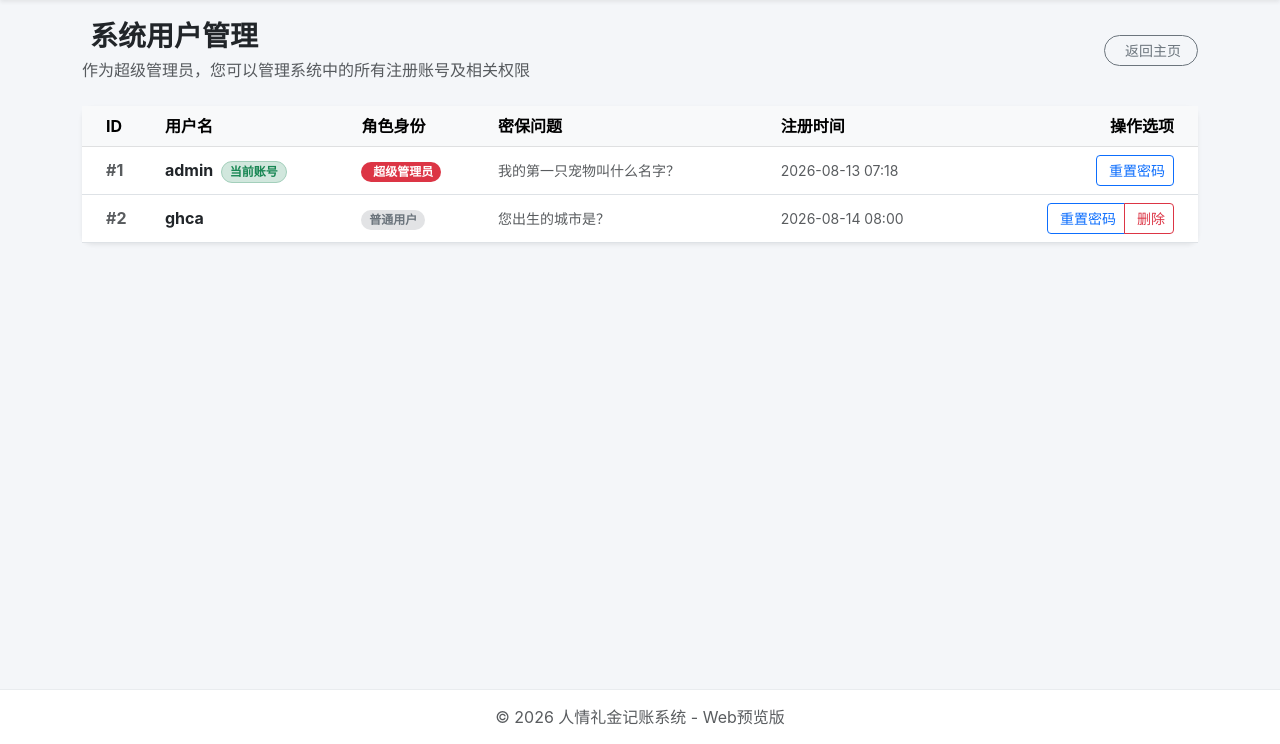
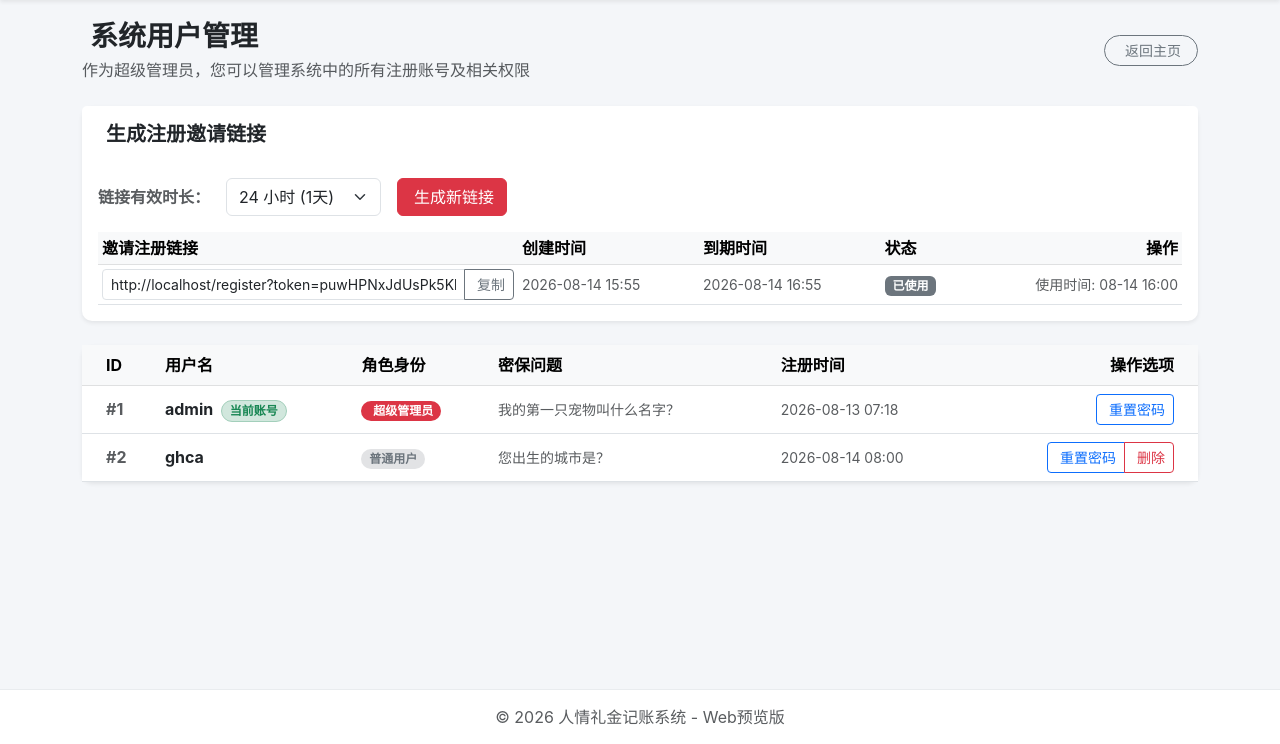
Before and after one commit to 18227370901/gift-bookkeeping-app, a Flask app: page /admin/users in a window 1280 px wide. Shown: the part 56-800 px from the top of the page. Run offline with Flask 3, Linux system fonts and the light colour scheme; a user stored in the database is signed in; data comes from the database, SQL or seed files in the repository; both versions use the stored data as it was after the commit.

Commit message:
fix & feat: remove captcha, fix register NameError, implement admin generated time-limited invite token registration system

```diff
--- a/app.py
+++ b/app.py
@@ -1,9 +1,13 @@
 import os
+import re
 import sys
 import shutil
 import random
 import string
 import time
+import uuid
+import secrets
+from datetime import datetime, timedelta
 import webbrowser
 from threading import Timer
 from flask import Flask, render_template, request, redirect, url_for, flash, session
@@ -71,6 +75,16 @@ class User(UserMixin, db.Model):
     def check_security_answer(self, answer):
         clean_answer = answer.strip().lower()
         return check_password_hash(self.security_answer_hash, clean_answer)
+
+class RegistrationToken(db.Model):
+    __tablename__ = 'registration_tokens'
+    id = db.Column(db.Integer, primary_key=True)
+    token = db.Column(db.String(64), unique=True, nullable=False)
+    created_at = db.Column(db.DateTime, default=datetime.now)
+    expires_at = db.Column(db.DateTime, nullable=False)
+    used = db.Column(db.Boolean, default=False)
+    used_at = db.Column(db.DateTime, nullable=True)
+    created_by_user_id = db.Column(db.Integer, db.ForeignKey('users.id'), nullable=True)
 
 class OperationLog(db.Model):
     __tablename__ = 'operation_logs'
@@ -360,92 +374,76 @@ def login():
 
     return render_template('login.html')
 
-# Rate limiting storage (in-memory)
-register_attempts = {}
-
-def get_captcha():
-    num1 = random.randint(1, 10)
-    num2 = random.randint(1, 10)
-    op = random.choice(['+', '*'])
-    if op == '+':
-        ans = num1 + num2
-        text = f"{num1} + {num2} = ?"
-    else:
-        ans = num1 * num2
-        text = f"{num1} × {num2} = ?"
-    session['captcha_ans'] = str(ans)
-    return text
-
 @app.route('/register', methods=['GET', 'POST'])
 def register():
     if current_user.is_authenticated:
         return redirect(url_for('index'))
 
-    ip_addr = request.remote_addr or request.headers.get('X-Forwarded-For', '')
+    token_str = request.args.get('token') or request.form.get('token', '').strip()
+    if not token_str:
+        flash('系统已开启注册邀请制，必须通过管理员生成的有效邀请链接才能进行注册！', 'warning')
+        return render_template('register.html', invalid_token=True)
+
+    reg_token = RegistrationToken.query.filter_by(token=token_str).first()
+
+    if not reg_token:
+        flash('无效的注册邀请链接，请联系管理员获取正确的注册链接！', 'danger')
+        return render_template('register.html', invalid_token=True)
+
+    if reg_token.used:
+        flash('该注册邀请链接已被使用过，无法再次注册，请联系管理员重新生成！', 'danger')
+        return render_template('register.html', invalid_token=True)
+
+    if reg_token.expires_at < datetime.now():
+        flash('该注册邀请链接已超时失效，请联系管理员生成新的注册链接！', 'danger')
+        return render_template('register.html', invalid_token=True)
 
     if request.method == 'POST':
-        # 1. IP / Rate limiting check (e.g. max 5 registrations per hour per IP)
-        now = time.time()
-        ip_records = register_attempts.get(ip_addr, [])
-        # keep records from last 1 hour
-        ip_records = [t for t in ip_records if now - t < 3600]
-        register_attempts[ip_addr] = ip_records
-        if len(ip_records) >= 5:
-            log_action('注册被拦截', f'IP [{ip_addr}] 尝试频次超限（1小时内已尝试5次以上）')
-            flash('您注册尝试过于频繁，请1小时后再试。', 'danger')
-            return render_template('register.html', captcha_text=get_captcha())
-
         username = request.form.get('username', '').strip()
         password = request.form.get('password', '').strip()
         confirm_password = request.form.get('confirm_password', '').strip()
         security_question = request.form.get('security_question', '').strip()
         security_answer = request.form.get('security_answer', '').strip()
-        user_captcha = request.form.get('captcha', '').strip()
-        session_captcha = session.pop('captcha_ans', None)
-
-        # Record this attempt timestamp
-        register_attempts[ip_addr].append(now)
-
-        # 2. Captcha Validation
-        if not session_captcha or user_captcha != session_captcha:
-            flash('验证码错误或已过期，请重新计算！', 'danger')
-            return render_template('register.html', captcha_text=get_captcha())
 
         if not username or not password or not security_question or not security_answer:
             flash('所有必填字段均不能为空！', 'danger')
-            return render_template('register.html', captcha_text=get_captcha())
+            return render_template('register.html', token=token_str, invalid_token=False)
 
-        # 3. Username Format Validation (3-20 chars, letters, numbers, underscores)
+        # 1. Username Format Validation (3-20 chars)
         if not re.match(r'^[a-zA-Z0-9_\u4e00-\u9fa5]{3,20}$', username):
             flash('用户名格式不符合要求！长度须为 3-20 位，仅允许汉字、字母、数字及下划线。', 'danger')
-            return render_template('register.html', captcha_text=get_captcha())
+            return render_template('register.html', token=token_str, invalid_token=False)
 
-        # 4. Password Strength Validation (min 6 chars, containing both letters and numbers)
+        # 2. Password Strength Validation (min 6 chars, containing both letters and numbers)
         if len(password) < 6 or not re.search(r'[a-zA-Z]', password) or not re.search(r'\d', password):
             flash('密码强度不足！密码长度至少为 6 位，且必须包含字母和数字的组合。', 'danger')
-            return render_template('register.html', captcha_text=get_captcha())
+            return render_template('register.html', token=token_str, invalid_token=False)
 
         if password != confirm_password:
             flash('两次输入的密码不一致！', 'danger')
-            return render_template('register.html', captcha_text=get_captcha())
+            return render_template('register.html', token=token_str, invalid_token=False)
 
         existing_user = User.query.filter_by(username=username).first()
         if existing_user:
             flash('该用户名已被注册，请尝试其他名称。', 'warning')
-            return render_template('register.html', captcha_text=get_captcha())
+            return render_template('register.html', token=token_str, invalid_token=False)
 
         user = User(username=username, security_question=security_question)
         user.set_password(password)
         user.set_security_answer(security_answer)
+
+        # 标记 token 为已使用
+        reg_token.used = True
+        reg_token.used_at = datetime.now()
+
         db.session.add(user)
         db.session.commit()
 
-        log_action('用户注册', f'新用户 [{username}] 成功注册账号', user=user)
-        flash('注册成功，请登录！', 'success')
+        log_action('用户注册', f'新用户 [{username}] 识别邀请码成功注册账号', user=user)
+        flash('注册成功，请使用新账号登录！', 'success')
         return redirect(url_for('login'))
 
-    captcha_text = get_captcha()
-    return render_template('register.html', captcha_text=captcha_text)
+    return render_template('register.html', token=token_str, invalid_token=False)
 
 @app.route('/forgot-password', methods=['GET', 'POST'])
 def forgot_password():
@@ -675,12 +673,13 @@ def change_password():
 @login_required
 def admin_users():
     if not current_user.is_admin:
-        flash('权限不足！', 'danger')
+        flash('只有超级管理员才能访问用户管理页面！', 'danger')
         return redirect(url_for('index'))
 
     users = User.query.order_by(User.id.asc()).all()
-    return render_template('admin_users.html', users=users)
-
+    # 获取所有注册邀请链接（最近创建的排前面）
+    tokens = RegistrationToken.query.order_by(RegistrationToken.created_at.desc()).all()
+    return render_template('admin_users.html', users=users, tokens=tokens, now=datetime.now())
 @app.route('/admin/logs')
 @login_required
 def admin_logs():
@@ -691,14 +690,33 @@ def admin_logs():
     page = request.args.get('page', 1, type=int)
     logs = OperationLog.query.order_by(OperationLog.created_at.desc()).paginate(page=page, per_page=20)
     return render_template('admin_logs.html', logs=logs)
+
+@app.route('/admin/generate_invite_link', methods=['POST'])
 @login_required
-def admin_users():
+def generate_invite_link():
     if not current_user.is_admin:
-        flash('只有超级管理员才能访问用户管理页面！', 'danger')
+        flash('权限不足！', 'danger')
         return redirect(url_for('index'))
 
-    users = User.query.all()
-    return render_template('admin_users.html', users=users)
+    try:
+        expire_hours = int(request.form.get('expire_hours', 24))
+    except (ValueError, TypeError):
+        expire_hours = 24
+
+    token_str = secrets.token_urlsafe(32)
+    expires_at = datetime.now() + timedelta(hours=expire_hours)
+
+    reg_token = RegistrationToken(
+        token=token_str,
+        expires_at=expires_at,
+        created_by_user_id=current_user.id
+    )
+    db.session.add(reg_token)
+    db.session.commit()
+
+    log_action('生成注册邀请', f'生成有效时间为 {expire_hours} 小时的注册链接')
+    flash('注册邀请链接已成功生成！', 'success')
+    return redirect(url_for('admin_users'))
 
 @app.route('/admin/user/reset_pass/<int:user_id>', methods=['POST'])
 @login_required
--- a/templates/admin_users.html
+++ b/templates/admin_users.html
@@ -13,6 +13,75 @@
   <a href="{{ url_for('index') }}" class="btn btn-outline-secondary btn-sm rounded-pill px-3">
     <i class="bi bi-arrow-left me-1"></i>返回主页
   </a>
+</div>
+<!-- 生成注册邀请链接卡片 -->
+<div class="card card-custom border-0 mb-4 shadow-sm">
+  <div class="card-header bg-white py-3 border-0 d-flex justify-content-between align-items-center">
+    <h5 class="mb-0 fw-bold text-dark"><i class="bi bi-link-45deg me-2 text-danger"></i>生成注册邀请链接</h5>
+  </div>
+  <div class="card-body">
+    <form action="{{ url_for('generate_invite_link') }}" method="POST" class="row g-3 align-items-center">
+      <div class="col-auto">
+        <label for="expire_hours" class="col-form-label fw-bold text-muted">链接有效时长：</label>
+      </div>
+      <div class="col-auto">
+        <select name="expire_hours" id="expire_hours" class="form-select">
+          <option value="1">1 小时</option>
+          <option value="6">6 小时</option>
+          <option value="24" selected>24 小时 (1天)</option>
+          <option value="72">72 小时 (3天)</option>
+          <option value="168">168 小时 (7天)</option>
+        </select>
+      </div>
+      <div class="col-auto">
+        <button type="submit" class="btn btn-danger"><i class="bi bi-plus-circle me-1"></i>生成新链接</button>
+      </div>
+    </form>
+
+    {% if tokens %}
+    <div class="table-responsive mt-3">
+      <table class="table table-sm table-hover align-middle mb-0">
+        <thead class="table-light">
+          <tr>
+            <th>邀请注册链接</th>
+            <th>创建时间</th>
+            <th>到期时间</th>
+            <th>状态</th>
+            <th class="text-end">操作</th>
+          </tr>
+        </thead>
+        <tbody>
+          {% for t in tokens %}
+          <tr>
+            <td>
+              <div class="input-group input-group-sm" style="max-width: 450px;">
+                <input type="text" class="form-control" id="inviteLink{{ t.id }}" value="{{ request.host_url.rstrip('/') }}{{ url_for('register') }}?token={{ t.token }}" readonly>
+                <button class="btn btn-outline-secondary" type="button" onclick="navigator.clipboard.writeText(document.getElementById('inviteLink{{ t.id }}').value); alert('链接已复制到剪贴板！');">
+                  <i class="bi bi-clipboard me-1"></i>复制
+                </button>
+              </div>
+            </td>
+            <td><small class="text-muted">{{ t.created_at.strftime('%Y-%m-%d %H:%M') }}</small></td>
+            <td><small class="text-muted">{{ t.expires_at.strftime('%Y-%m-%d %H:%M') }}</small></td>
+            <td>
+              {% if t.used %}
+                <span class="badge bg-secondary">已使用</span>
+              {% elif t.expires_at < now %}
+                <span class="badge bg-danger">已失效</span>
+              {% else %}
+                <span class="badge bg-success">有效</span>
+              {% endif %}
+            </td>
+            <td class="text-end">
+              <small class="text-muted">{{ '使用时间: ' ~ t.used_at.strftime('%m-%d %H:%M') if t.used else '' }}</small>
+            </td>
+          </tr>
+          {% endfor %}
+        </tbody>
+      </table>
+    </div>
+    {% endif %}
+  </div>
 </div>
 
 <div class="card card-custom border-0 mb-4">
```
Also changed, not shown: templates/register.html (+11 -8 lines), gift_bookkeeping.db.
